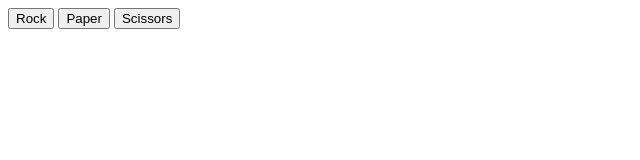
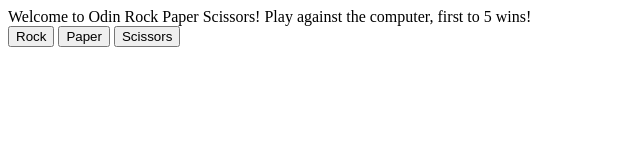
Before and after one commit to lamwahhinharold/odin-rock-paper-scissors, a plain HTML site: page index.html in a window 1280 px wide. Shown: the whole page, without its empty margins (0-640 px from the left). Drawn offline with Linux system fonts and the light colour scheme.

Commit message:
Add game instructions

```diff
--- a/index.html
+++ b/index.html
@@ -6,6 +6,9 @@
     <title>Odin Rock Paper Scissors</title>
   </head>
   <body>
+    <div id="game-instructions">
+      Welcome to Odin Rock Paper Scissors! Play against the computer, first to 5 wins!
+    </div>
     <div id="buttons-container">
       <button id="rock-button" type="button">Rock</button>
       <button id="paper-button" type="button">Paper</button>
```
